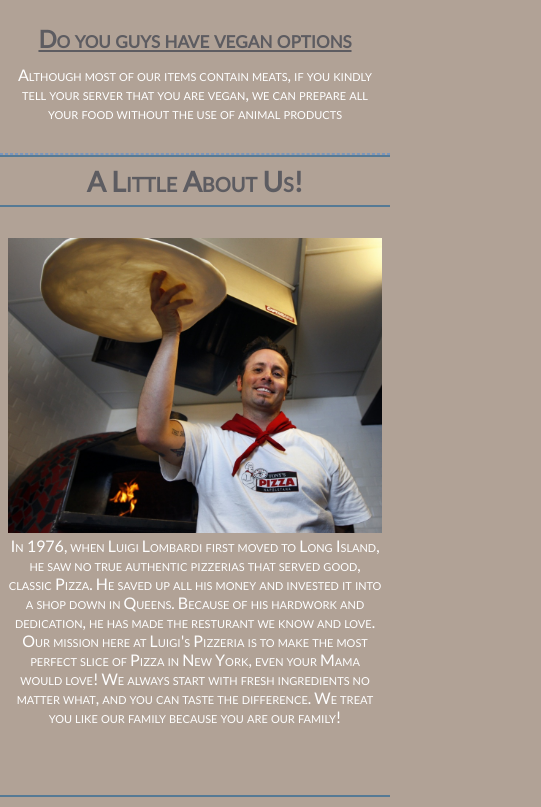
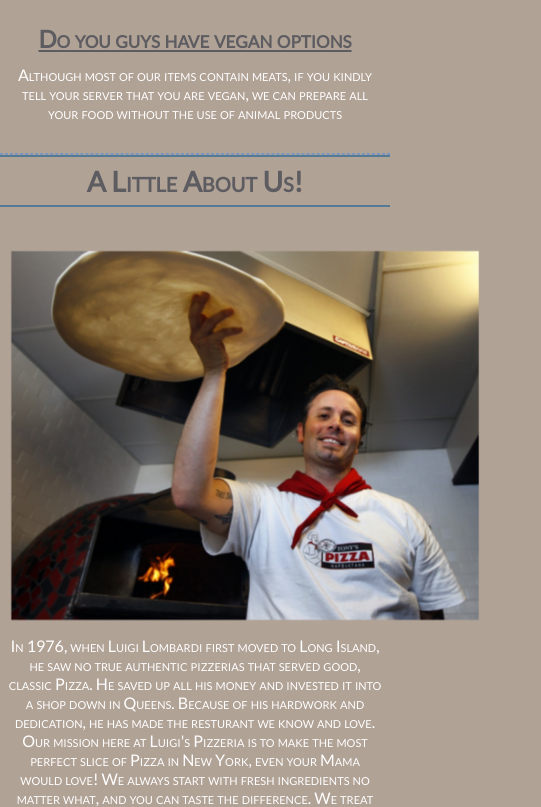
Before and after one commit to jeremyjacob123/luigi, a plain HTML site: page website-luigi/luigi.html in a window 390 px wide. In both pictures the pointer is over the picture 195 px from the left and 1832 px from the top of the page. Shown: the part 1447-2254 px from the top of the page, 541 px wide, since content can reach past the window. Drawn offline with Linux system fonts and the light colour scheme.

Commit message:
Update luigi-mobile.css

```diff
--- a/website-luigi/luigi-mobile.css
+++ b/website-luigi/luigi-mobile.css
@@ -16,3 +16,9 @@
 	width:auto;
 
 }
+
+img:hover {
+  transition: .5s;
+  transform: scale(1.25);
+  padding: 50px;
+}
```
